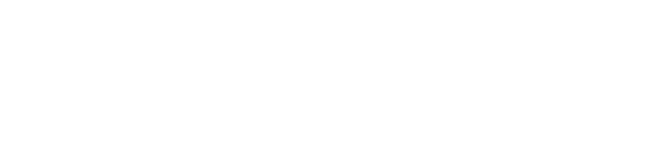
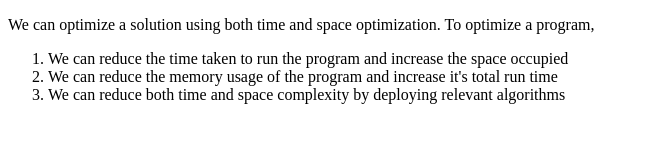
Before and after one commit to acciojob/ordered-list-practise-gamesense31, a website: page main.html in a window 1280 px wide. Shown: the whole page, without its empty margins (0-648 px from the left). Drawn offline with Linux system fonts and the light colour scheme.

Commit message:
created a submission

```diff
--- a/main.html
+++ b/main.html
@@ -12,5 +12,10 @@
 </script>
 
 </body>
-
+	<p>We can optimize a solution using both time and space optimization. To optimize a program, </p>
+    <ol>
+		<li>We can reduce the time taken to run the program and increase the space occupied</li>
+		<li>We can reduce the memory usage of the program and increase it's total run time</li>
+		<li>We can reduce both time and space complexity by deploying relevant algorithms</li>
+	</ol>
 </html>
```
